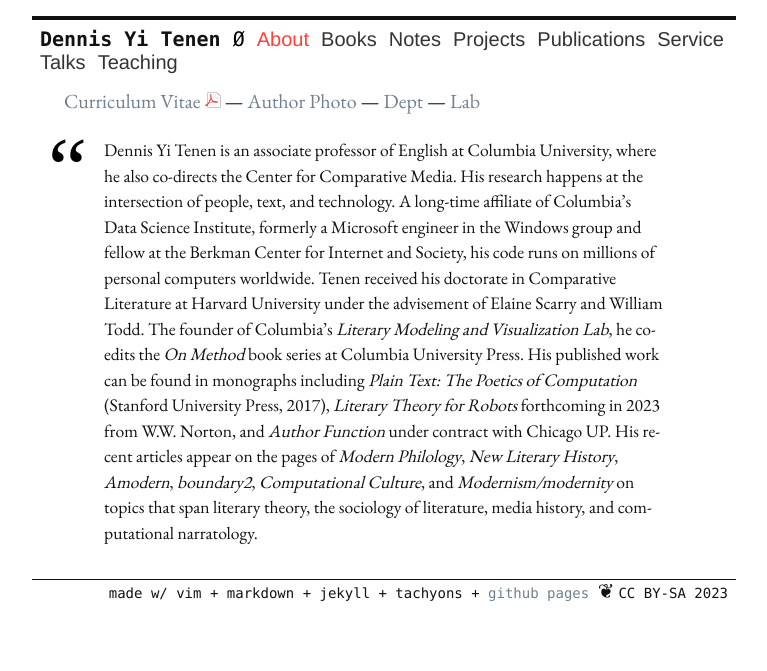
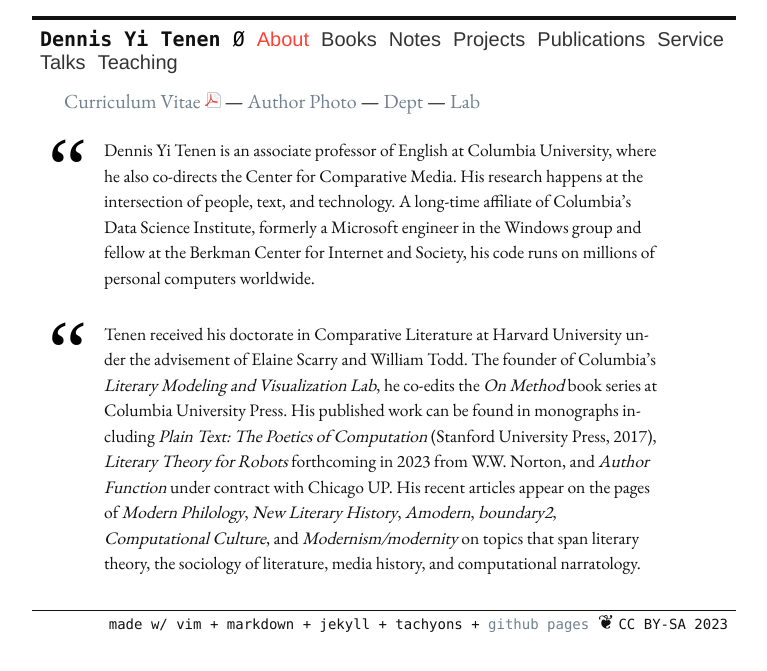
Before and after one commit to denten/denten.github.io, a Jekyll site: the page built from _pages/about.md, in a window 1280 px wide. Shown: the top 671 px of the page, without its empty margins (256-1023 px from the left). Built offline with Jekyll 4.4.1, drawn with Linux system fonts in a browser that asks for light colours; nearby versions of some CDN libraries.

Commit message:
break up the bio

```diff
--- a/_pages/about.md
+++ b/_pages/about.md
@@ -11,16 +11,17 @@ title: "about"
 co-directs the Center for Comparative Media. His research happens at the intersection of
 people, text, and technology. A long-time affiliate of Columbia’s Data Science Institute,
 formerly a Microsoft engineer in the Windows group and fellow at the Berkman Center for
-Internet and Society, his code runs on millions of personal computers worldwide. Tenen received
-his doctorate in Comparative Literature at Harvard University under the advisement of Elaine
-Scarry and William Todd. The founder of Columbia's *Literary Modeling and Visualization Lab*,
-he co-edits the *On Method* book series at Columbia University Press. His published work can be
-found in monographs including *Plain Text: The Poetics of Computation* (Stanford University
-Press, 2017), *Literary Theory for Robots* forthcoming in 2023 from W.W. Norton, and *Author
-Function* under contract with Chicago UP. His recent articles appear on the pages of *Modern
-Philology*, *New Literary History*, *Amodern*, *boundary2*, *Computational Culture*, and
-*Modernism/modernity* on topics that span literary theory, the sociology of literature, media
-history, and computational narratology.
+Internet and Society, his code runs on millions of personal computers worldwide.
+
+> Tenen received his doctorate in Comparative Literature at Harvard University under the
+advisement of Elaine Scarry and William Todd. The founder of Columbia's *Literary Modeling and
+Visualization Lab*, he co-edits the *On Method* book series at Columbia University Press. His
+published work can be found in monographs including *Plain Text: The Poetics of Computation*
+(Stanford University Press, 2017), *Literary Theory for Robots* forthcoming in 2023 from W.W.
+Norton, and *Author Function* under contract with Chicago UP. His recent articles appear on the
+pages of *Modern Philology*, *New Literary History*, *Amodern*, *boundary2*, *Computational
+Culture*, and *Modernism/modernity* on topics that span literary theory, the sociology of
+literature, media history, and computational narratology.
 
 [1]: http://english.columbia.edu
 [2]: http://datascience.columbia.edu/new-media
```
